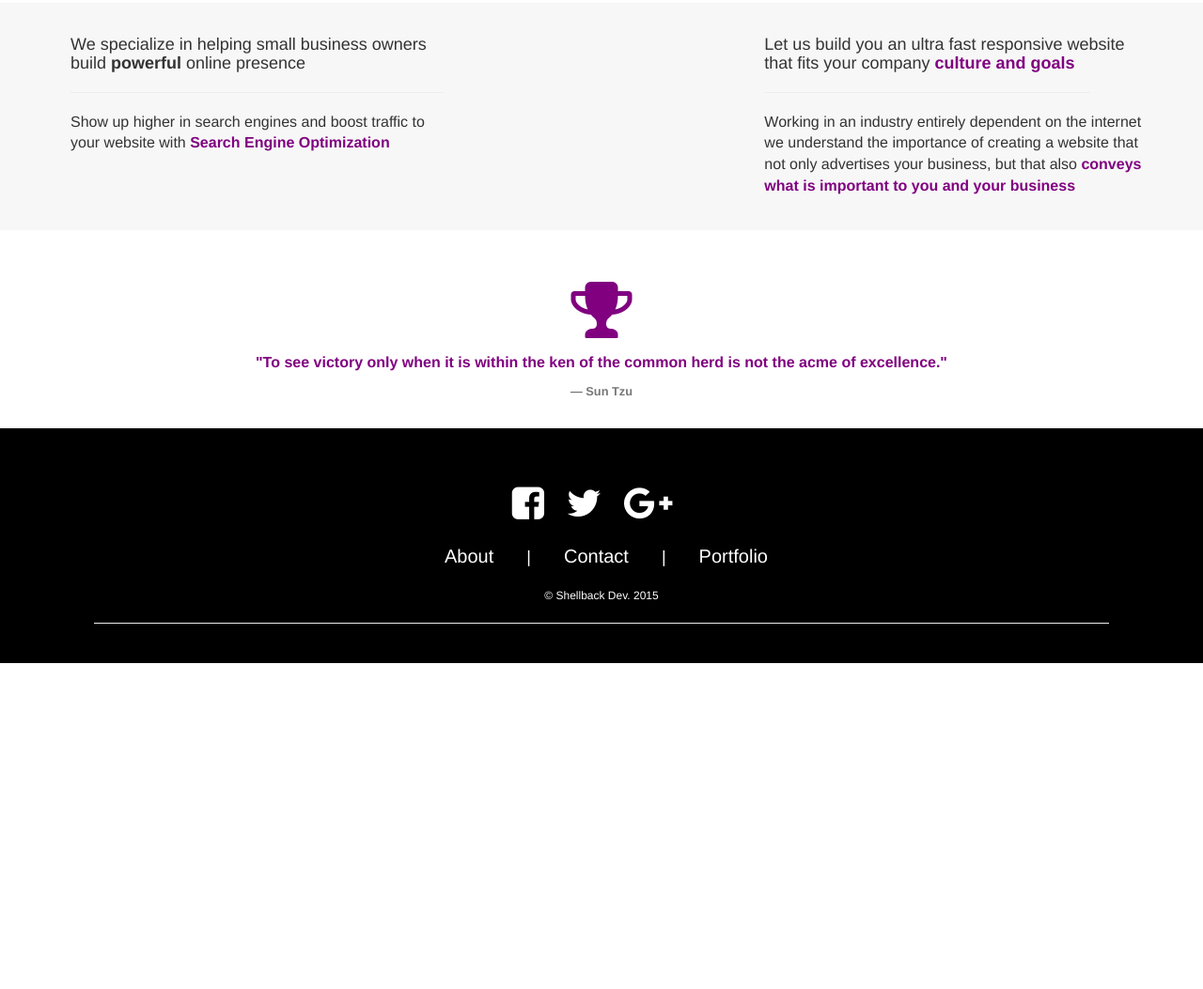
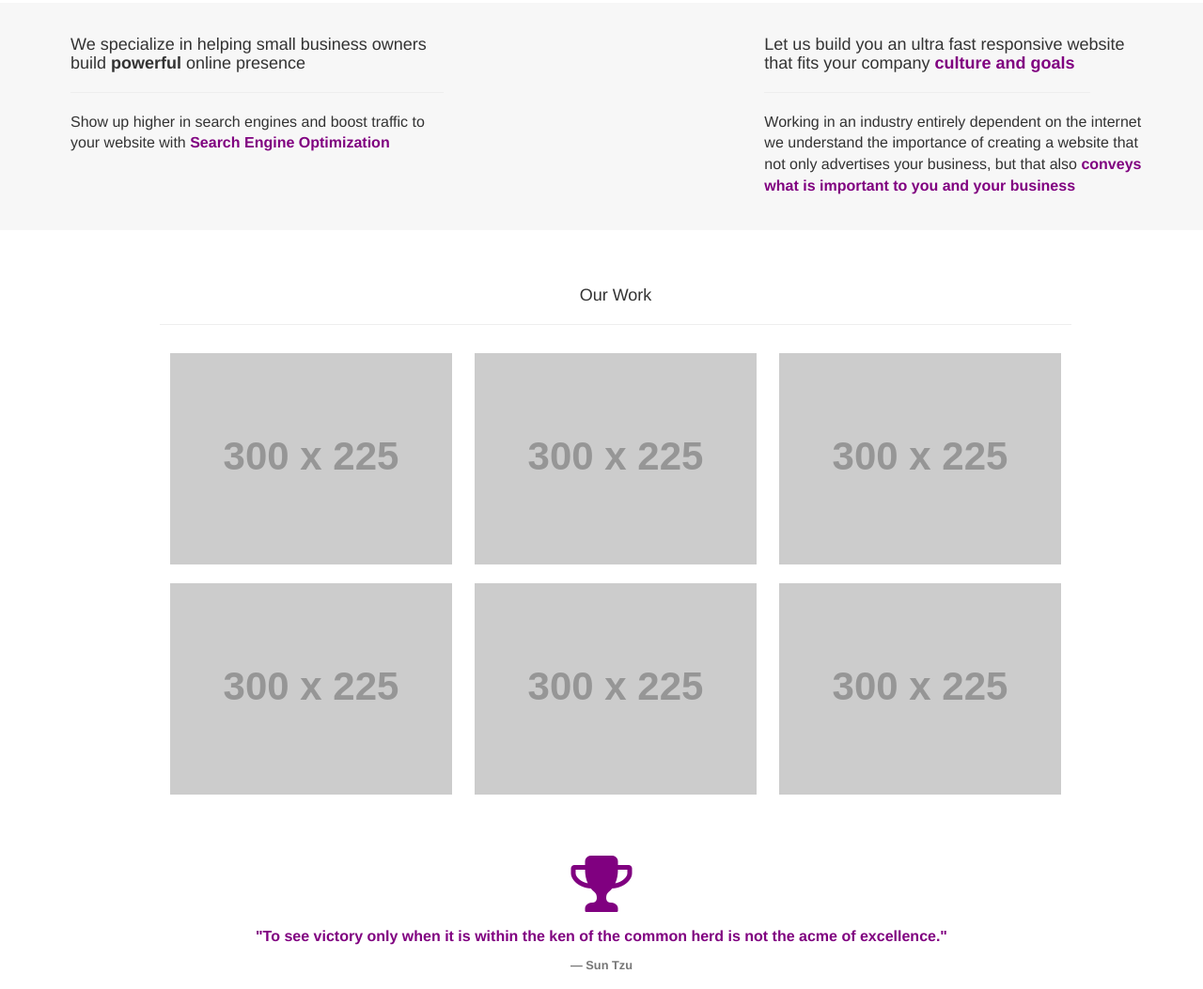
Before and after one commit to Nicknyr/firstproject, a plain HTML site: page website/index.html in a window 1280 px wide. Shown: the part 1249-2302 px from the top of the page at 94% size. Before the commit the page ends 1955 px from the top, so only its background shows below. Drawn offline with nearby package versions, Linux system fonts and the light colour scheme; files that its build step writes are made by us from their sources; placeholder pictures from the web are drawn by us; a web font is replaced by a local one.

Commit message:
Added portfolio image grid

```diff
--- a/website/index.html
+++ b/website/index.html
@@ -1,4 +1,4 @@
-<!DOCTYPE html>
+ <!DOCTYPE html>
 
 <head>
   <title>Shellback Web Development</title>
@@ -138,6 +138,24 @@
       </div>
 
 
+      <div class="container">
+           <div class="row">
+          <div class="col-md-12 portfolio-images">
+            <h4>Our Work</h4>
+            <hr>
+          <img src="http://placehold.it/300x225">
+          <img src="http://placehold.it/300x225">
+          <img src="http://placehold.it/300x225">
+          <img src="http://placehold.it/300x225">
+          <img src="http://placehold.it/300x225">
+          <img src="http://placehold.it/300x225">
+          </div>
+        </div>
+      </div>
+
+
+
+
       <div class="container-fluid">
         <div class="row">
           <div class="col-md-12 quote-one">
--- a/website/styles.css
+++ b/website/styles.css
@@ -190,6 +190,26 @@ a.ghostbutton2:hover{
 
 }
 
+.portfolio-images{
+  text-align: center;
+  margin-top: 50px;
+  width: 1200px;
+}
+
+.portfolio-images img{
+  margin: 10px;
+}
+
+.portfolio-images hr{
+  margin-left: 100px;
+  margin-right: 100px;
+}
+
+
+.about{
+  background-color: black;
+  text-align: center;
+}
 
 
 /* Footer  */
```
